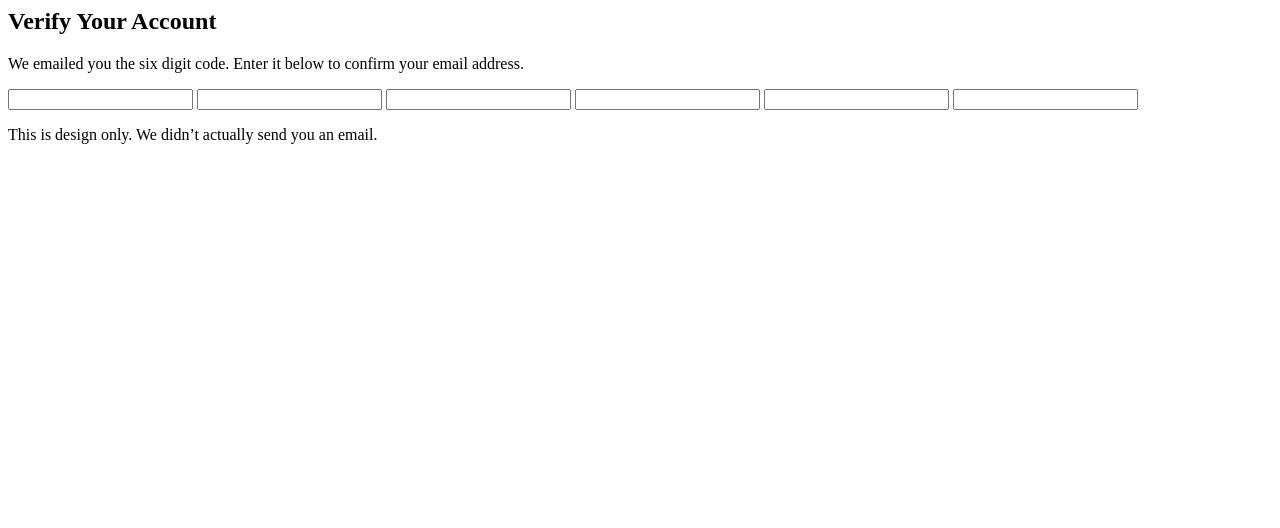
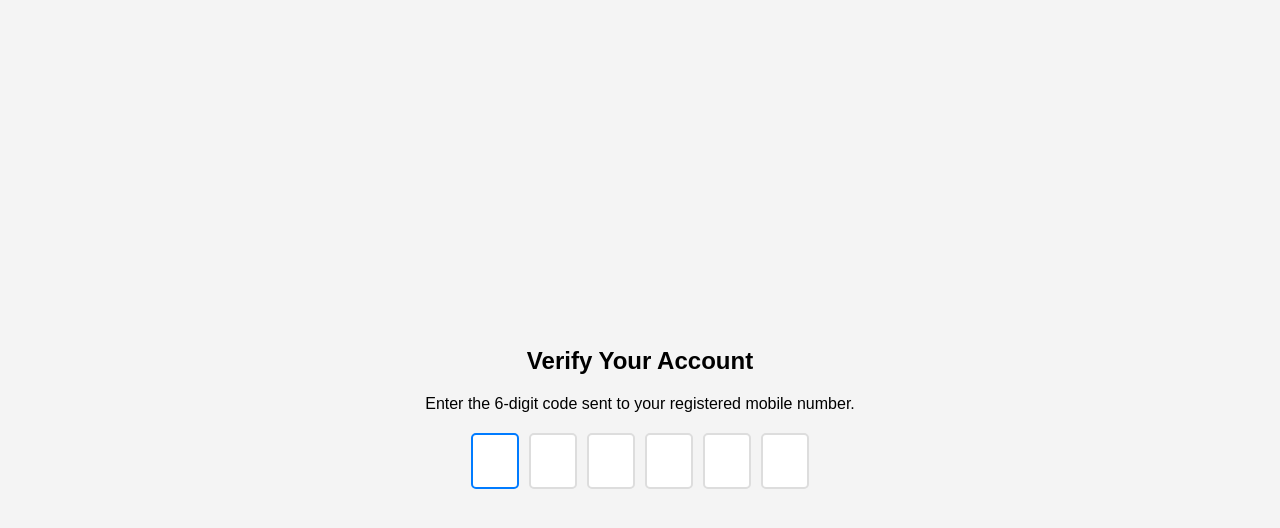
Before and after one commit to acciojob/OTP-devesh297, a website: page main.html in a window 1280 px wide. Drawn offline with Linux system fonts and the light colour scheme.

Commit message:
created a submission

```diff
--- a/main.html
+++ b/main.html
@@ -1,13 +1,82 @@
-<div class="container">
+<!DOCTYPE html>
+<html lang="en">
+<head>
+    <meta charset="UTF-8">
+    <meta name="viewport" content="width=device-width, initial-scale=1.0">
+    <title>OTP Verification</title>
+    <style>
+        body {
+            display: flex;
+            flex-direction: column;
+            align-items: center;
+            justify-content: center;
+            height: 100vh;
+            background-color: #f4f4f4;
+            font-family: Arial, sans-serif;
+        }
+        .container {
+            text-align: center;
+        }
+        .code-container {
+            display: flex;
+            justify-content: center;
+            gap: 10px;
+            margin-top: 20px;
+        }
+        .code {
+            width: 40px;
+            height: 50px;
+            font-size: 24px;
+            text-align: center;
+            border: 2px solid #ddd;
+            border-radius: 5px;
+            outline: none;
+            transition: border-color 0.3s;
+        }
+        .code:focus {
+            border-color: #007bff;
+        }
+    </style>
+</head>
+<body>
+    <div class="container">
         <h2 id="verification_heading">Verify Your Account</h2>
-        <p id="verification_subtext">We emailed you the six digit code. Enter it below to confirm your email address.</p>
+        <p id="verification_subtext">Enter the 6-digit code sent to your registered mobile number.</p>
         <div class="code-container">
-            <input type="text" maxlength="1" class="code" />
-            <input type="text" maxlength="1" class="code" />
-            <input type="text" maxlength="1" class="code" />
-            <input type="text" maxlength="1" class="code" />
-            <input type="text" maxlength="1" class="code" />
-            <input type="text" maxlength="1" class="code" />
+            <input type="text" class="code" id="code-1" maxlength="1">
+            <input type="text" class="code" id="code-2" maxlength="1">
+            <input type="text" class="code" id="code-3" maxlength="1">
+            <input type="text" class="code" id="code-4" maxlength="1">
+            <input type="text" class="code" id="code-5" maxlength="1">
+            <input type="text" class="code" id="code-6" maxlength="1">
         </div>
-        <p class="info">This is design only. We didn’t actually send you an email.</p>
     </div>
+    <script>
+        const inputs = document.querySelectorAll('.code');
+
+        // Autofocus the first input on page load
+        window.onload = () => inputs[0].focus();
+
+        inputs.forEach((input, index) => {
+            input.addEventListener('input', (e) => {
+                if (e.target.value.length === 1 && index < inputs.length - 1) {
+                    inputs[index + 1].focus();
+                }
+            });
+
+            input.addEventListener('keydown', (e) => {
+                if (e.key === 'Backspace') {
+                    if (e.target.value === '') {
+                        if (index > 0) {
+                            inputs[index - 1].focus();
+                            inputs[index - 1].value = '';
+                        }
+                    } else {
+                        e.target.value = '';
+                    }
+                }
+            });
+        });
+    </script>
+</body>
+</html>
--- a/styles.css
+++ /dev/null
@@ -1,38 +0,0 @@
- body {
-            display: flex;
-            justify-content: center;
-            align-items: center;
-            height: 100vh;
-            background-color: #f8f9fa;
-            font-family: Arial, sans-serif;
-        }
-        .container {
-            background: white;
-            padding: 20px;
-            border-radius: 10px;
-            box-shadow: 0 0 10px rgba(0, 0, 0, 0.1);
-            text-align: center;
-            width: 400px;
-        }
-        .code-container {
-            display: flex;
-            justify-content: center;
-            gap: 10px;
-            margin-top: 20px;
-        }
-        .code {
-            width: 50px;
-            height: 50px;
-            text-align: center;
-            font-size: 24px;
-            border: 1px solid #ccc;
-            border-radius: 5px;
-        }
-        .info {
-            margin-top: 20px;
-            font-size: 14px;
-            color: #666;
-            background: #eee;
-            padding: 10px;
-            border-radius: 5px;
-        }
```
Also changed, not shown: script.js (deleted, +0 -23 lines).
